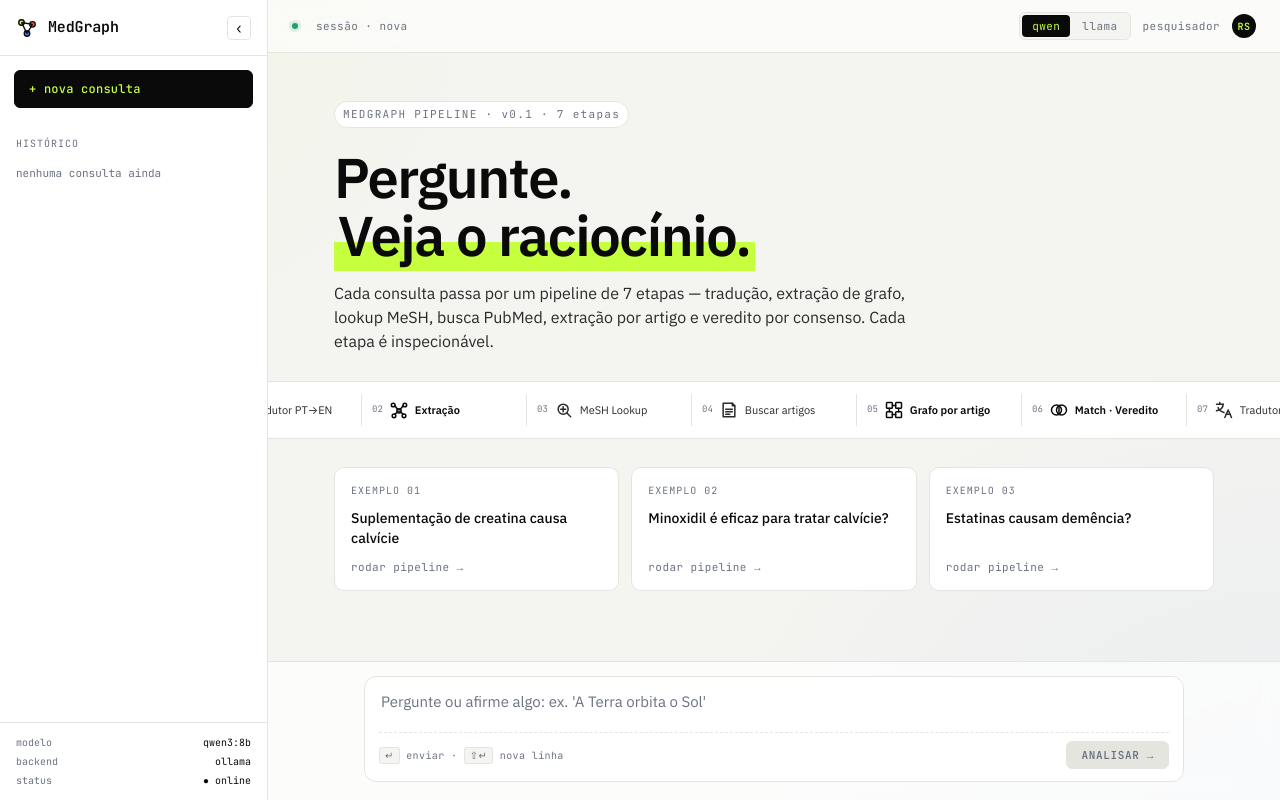
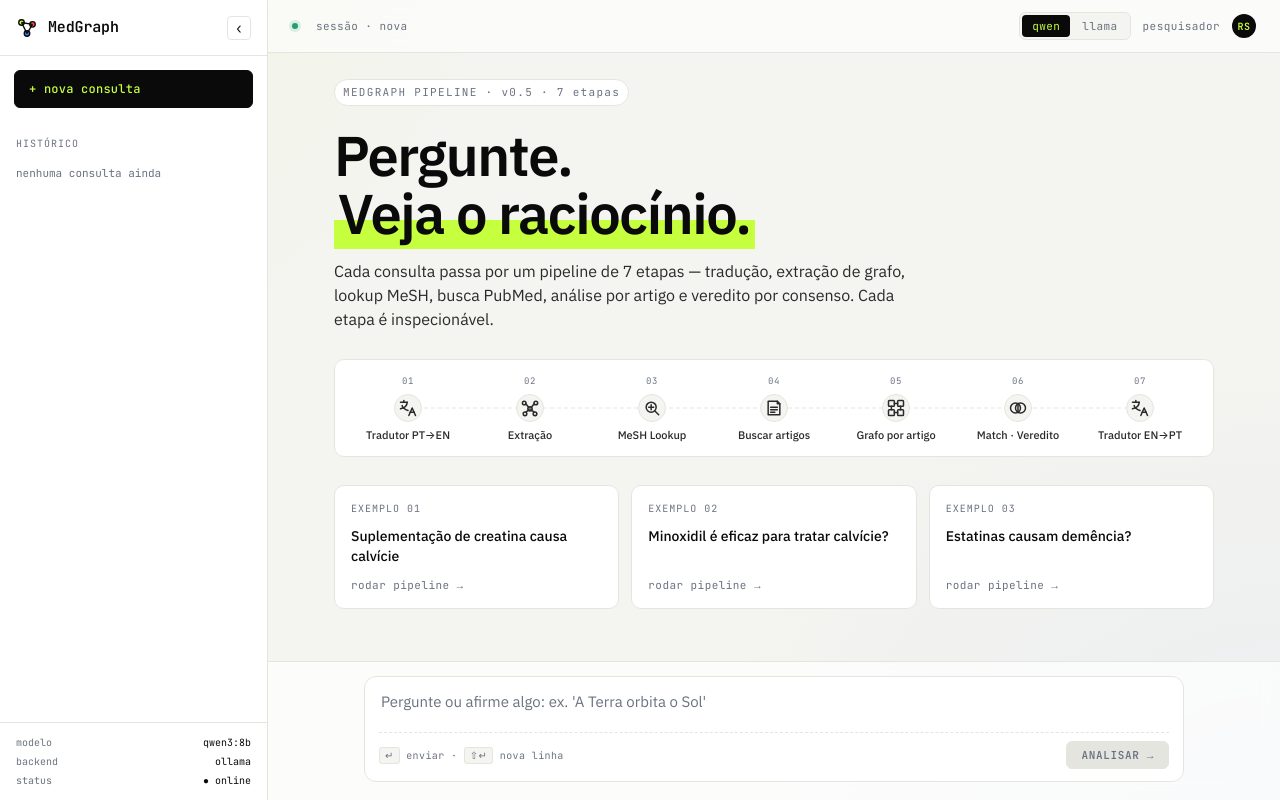
Before and after one commit to JonatanTorres/ufrj-202601-cos738-trabalho-final, a React (Vite) app in the folder chat/frontend/: page / in a window 1280 px wide. Built offline with nearby package versions, Linux system fonts and the light colour scheme.

Commit message:
feat(frontend): ajusta o pipeline na página inicial

```diff
--- a/chat/frontend/src/components/Welcome.tsx
+++ b/chat/frontend/src/components/Welcome.tsx
@@ -15,14 +15,14 @@ export function Welcome({ onPick }: Props) {
   return (
     <div className="pwelcome">
       <div className="pwelcome-content">
-        <div className="eyebrow mono">MEDGRAPH PIPELINE · v0.1 · 7 etapas</div>
+        <div className="eyebrow mono">MEDGRAPH PIPELINE · v0.5 · 7 etapas</div>
         <h1>
           Pergunte. <br />
           <span className="hl">Veja o raciocínio.</span>
         </h1>
         <p className="subtitle">
           Cada consulta passa por um pipeline de 7 etapas — tradução, extração
-          de grafo, lookup MeSH, busca PubMed, extração por artigo e veredito
+          de grafo, lookup MeSH, busca PubMed, análise por artigo e veredito
           por consenso. Cada etapa é inspecionável.
         </p>
 
--- a/chat/frontend/src/styles.css
+++ b/chat/frontend/src/styles.css
@@ -1086,45 +1086,73 @@ button { font-family: inherit; }
 }
 
 .pipeline-preview-strip {
-  display: flex;
-  align-items: center;
-  justify-content: space-between;
+  position: relative;
+  display: grid;
+  grid-template-columns: repeat(7, 1fr);
+  align-items: start;
   gap: 0;
   background: var(--surface);
   border: 1px solid var(--line);
   border-radius: 10px;
-  padding: 12px;
-  margin: 28px auto;
-  /* Quebra a largura do .pwelcome-content (880px) para caber as 7 etapas
-     sem barra de rolagem, mantendo os example cards no layout estreito. */
+  padding: 16px 12px 14px;
+  margin: 28px 0;
+}
+.pipeline-preview-strip::before {
+  content: "";
+  position: absolute;
+  top: 0;
+  left: calc((100% / 7) / 2 + 12px);
+  right: calc((100% / 7) / 2 + 12px);
+  height: 1px;
+  margin-top: 48px;
+  transform: translateY(-0.5px);
+  background: repeating-linear-gradient(
+    to right,
+    var(--line) 0 4px,
+    transparent 4px 7px
+  );
+  pointer-events: none;
+}
+.preview-step {
   position: relative;
-  left: 50%;
-  transform: translateX(-50%);
-  width: min(1180px, calc(100vw - 48px));
+  display: grid;
+  grid-template-rows: auto auto auto;
+  justify-items: center;
+  gap: 6px;
+  padding: 0 6px;
+  text-align: center;
+  font-size: 11px;
+  line-height: 1.3;
+  min-width: 0;
+}
+.preview-num {
+  color: var(--muted);
+  font-size: 9px;
+  letter-spacing: 0.08em;
+  font-variant-numeric: tabular-nums;
+}
+.preview-icon {
+  position: relative;
+  z-index: 1;
+  display: inline-flex;
+  align-items: center;
+  justify-content: center;
+  width: 28px;
+  height: 28px;
+  border-radius: 999px;
+  background: var(--bg, #fff);
+  border: 1px solid var(--line);
+  color: var(--ink-2);
+}
+.preview-title {
+  display: -webkit-box;
+  -webkit-line-clamp: 2;
+  -webkit-box-orient: vertical;
   overflow: hidden;
-}
-.preview-step {
-  display: flex;
-  align-items: center;
-  gap: 6px;
-  padding: 6px 10px;
-  border-right: 1px solid var(--line);
-  flex: 1 1 0;
-  min-width: 0;
-  font-size: 11px;
-  white-space: nowrap;
-}
-.preview-step .preview-title {
-  overflow: hidden;
-  text-overflow: ellipsis;
-}
-.preview-step:last-child { border-right: none; }
-.preview-num { color: var(--muted); font-size: 9px; }
-.preview-step-graph .preview-title { font-weight: 600; }
-.preview-step-graph .preview-icon { color: var(--ink); }
-.preview-step-agent { color: var(--ink-2); }
-.preview-step-tool { color: var(--ink-2); }
-.preview-icon { display: inline-flex; }
+  font-size: 11px;
+  font-weight: 500;
+  color: var(--ink-2);
+}
 
 /* ─── Verdict (response) ─────────────────────────────────────────── */
 .verdict-tone-ok   { background: #e7fbe7; color: #0a6b25; }
```
